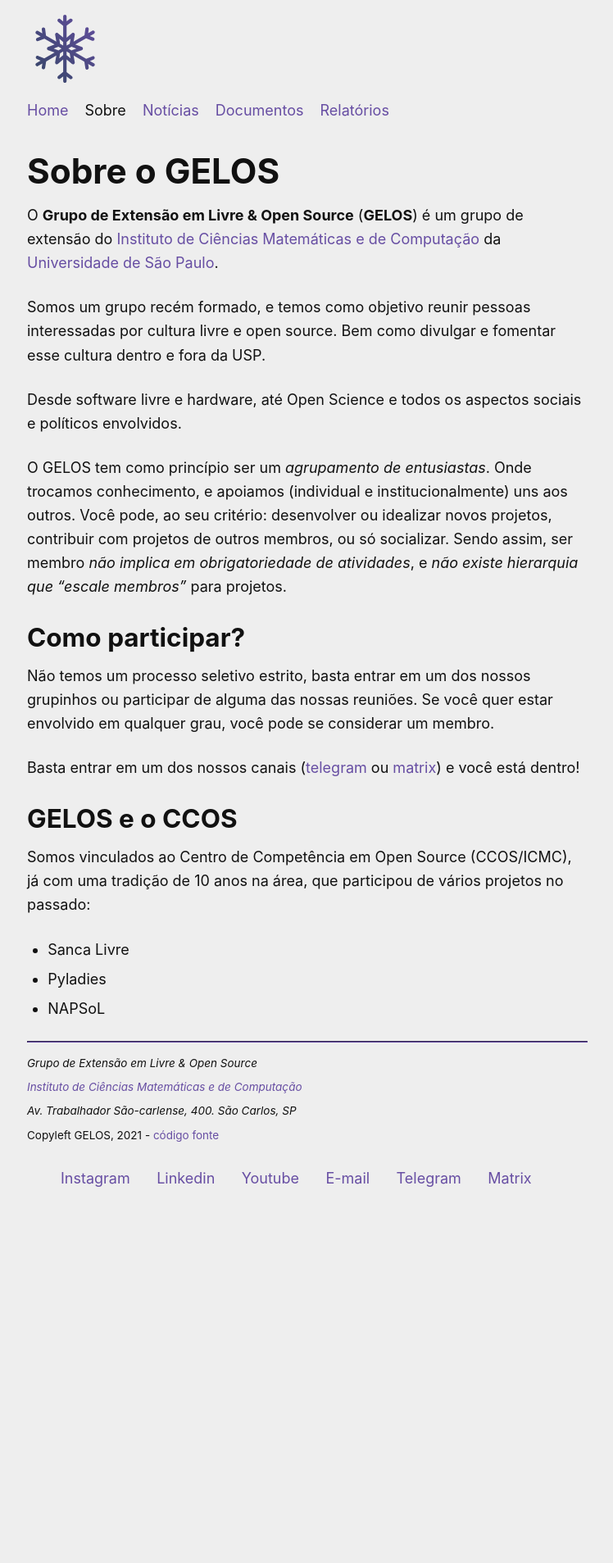
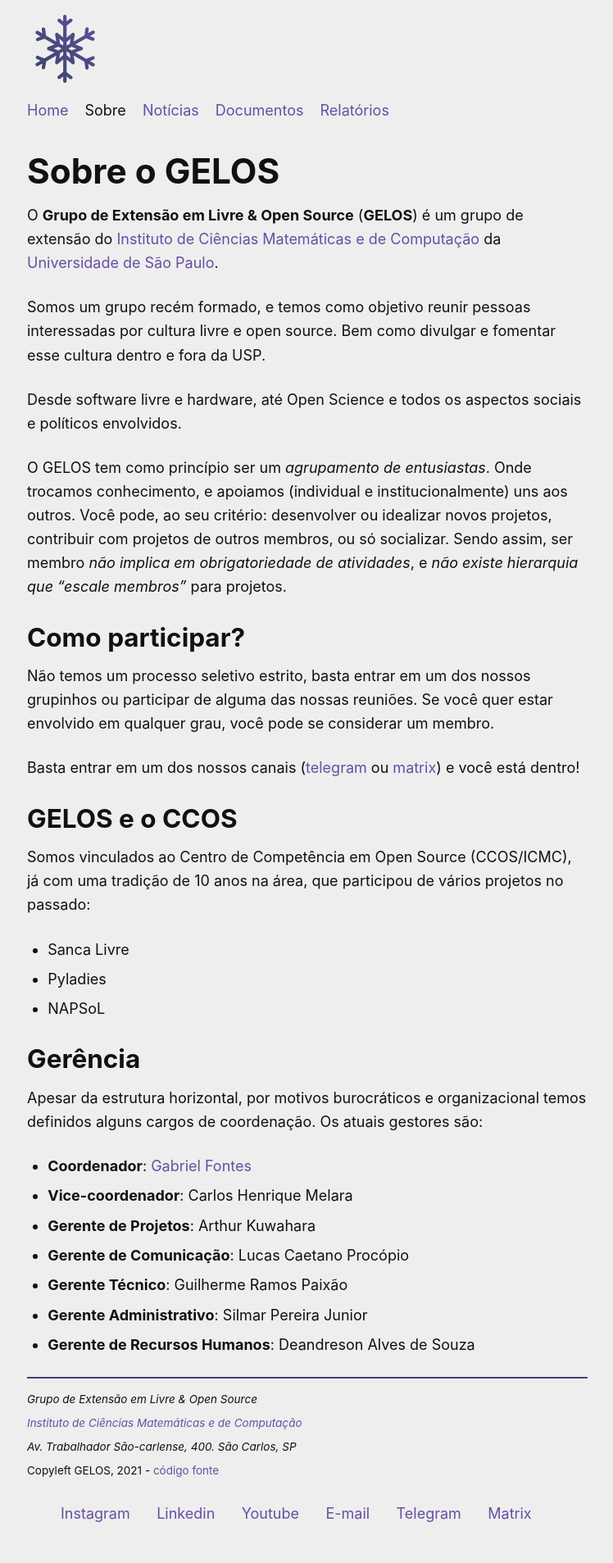
Before and after one commit to gelos-icmc/site, a Jekyll site: the page built from _pages/sobre.md, in a window 1280 px wide. Shown: the whole page at 82% size, without its empty margins (265-1013 px from the left). Built offline with Jekyll 4.4.1, drawn with Linux system fonts in a browser that asks for light colours; before the commit the page ends 1497 px from its top, so only the background shows below that.

Commit message:
adiciona lista de coordenadores na seção sobre

```diff
--- a/_pages/sobre.md
+++ b/_pages/sobre.md
@@ -38,3 +38,15 @@ uma tradição de 10 anos na área, que participou de vários projetos no passad
 - Sanca Livre
 - Pyladies
 - NAPSoL
+
+## Gerência
+
+Apesar da estrutura horizontal, por motivos burocráticos e organizacional temos
+definidos alguns cargos de coordenação. Os atuais gestores são:
+- **Coordenador**: [Gabriel Fontes](https://misterio.me)
+- **Vice-coordenador**: Carlos Henrique Melara
+- **Gerente de Projetos**: Arthur Kuwahara
+- **Gerente de Comunicação**: Lucas Caetano Procópio
+- **Gerente Técnico**: Guilherme Ramos Paixão
+- **Gerente Administrativo**: Silmar Pereira Junior
+- **Gerente de Recursos Humanos**: Deandreson Alves de Souza
```
